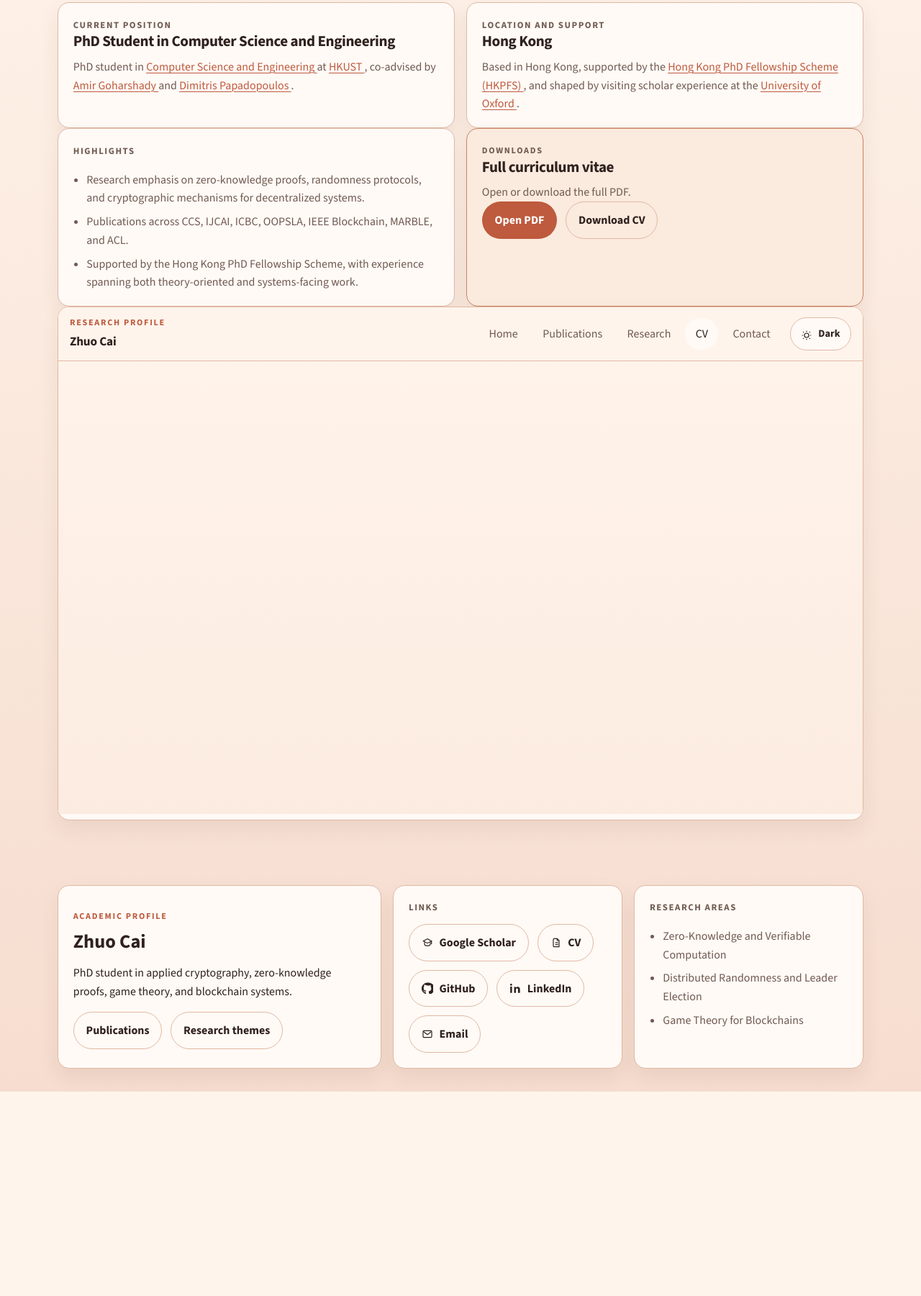
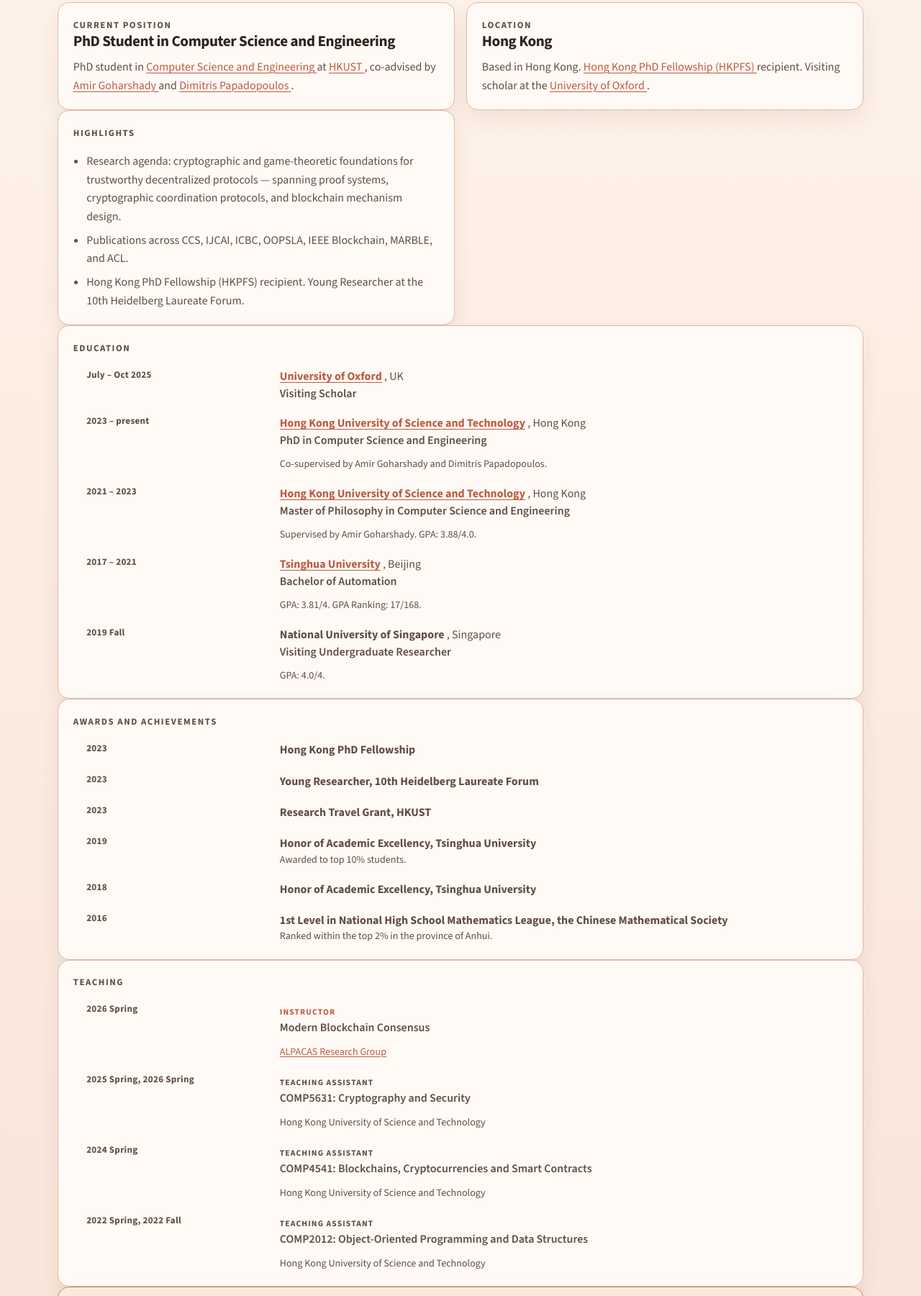
Before and after one commit to zhuocai/zhuocai.github.io, an Astro site: page /cv in a window 1280 px wide. Shown: the part 344-2145 px from the top of the page at 72% size. Before the commit the page ends 1861 px from the top, so only its background shows below. Built offline with nearby package versions, Linux system fonts and the light colour scheme; Astro itself is replaced by a stand-in of ours.

Commit message:
academic rewrite

```diff
--- a/src/components/SiteFooter.astro
+++ b/src/components/SiteFooter.astro
@@ -11,7 +11,7 @@ import Icon from "./Icon.astro";
       <p>{profile.summary}</p>
       <div class="footer-links">
         <a class="footer-link" href="/publications/">Publications</a>
-        <a class="footer-link" href="/project/">Research themes</a>
+        <a class="footer-link" href="/research/">Research themes</a>
       </div>
     </div>
 
--- a/src/components/SiteHeader.astro
+++ b/src/components/SiteHeader.astro
@@ -12,7 +12,7 @@ const { currentPath = "/" } = Astro.props;
 const navItems = [
   { href: "/", label: "Home" },
   { href: "/publications/", label: "Publications" },
-  { href: "/project/", label: "Research" },
+  { href: "/research/", label: "Research" },
   { href: "/cv/", label: "CV" },
   { href: "/contact/", label: "Contact" }
 ];
--- a/src/data/site.ts
+++ b/src/data/site.ts
@@ -43,6 +43,29 @@ const milestoneSchema = z.object({
   title: z.string(),
   detail: richTextBlockSchema,
   href: z.string().optional()
+});
+
+const awardSchema = z.object({
+  year: z.string(),
+  title: z.string(),
+  detail: z.string().optional()
+});
+
+const educationEntrySchema = z.object({
+  period: z.string(),
+  institution: z.string(),
+  institutionHref: z.string().url().optional(),
+  location: z.string(),
+  degree: z.string(),
+  detail: z.string().optional()
+});
+
+const teachingEntrySchema = z.object({
+  period: z.string(),
+  role: z.enum(["Instructor", "Teaching Assistant"]),
+  institution: z.string(),
+  institutionHref: z.string().url().optional(),
+  course: z.string()
 });
 
 const contactItemSchema = z.object({
@@ -97,7 +120,10 @@ const profileSchema = z.object({
   contactContext: richTextBlockSchema,
   cvHighlights: z.array(z.string()).min(1),
   service: z.array(z.string()).default([]),
-  publicationNote: richTextBlockSchema
+  publicationNote: richTextBlockSchema,
+  awardsAndAchievements: z.array(awardSchema).min(1),
+  education: z.array(educationEntrySchema).min(1),
+  teaching: z.array(teachingEntrySchema).default([])
 });
 
 const links = {
@@ -120,19 +146,19 @@ export const profile = profileSchema.parse({
   email: "zcaiam@connect.ust.hk",
   location: "Hong Kong",
   summary:
-    "PhD student in applied cryptography, zero-knowledge proofs, game theory, and blockchain systems.",
+    "PhD student building cryptographic and game-theoretic foundations for trustworthy decentralized protocols.",
   hero: {
-    eyebrow: "Applied cryptography, zero-knowledge, and decentralized systems",
-    title: "Research in proof systems, distributed randomness, and blockchain mechanism design.",
+    eyebrow: "Proof systems, cryptographic coordination, and blockchain mechanism design",
+    title: "Building cryptographic and game-theoretic foundations for trustworthy decentralized protocols.",
     intro:
-      "I am a PhD student in Computer Science and Engineering at HKUST. My work focuses on proof systems, randomness protocols, and strategic questions in decentralized protocols.",
+      "My research builds the cryptographic and game-theoretic foundations that make decentralized protocols trustworthy at scale. I work across three directions: (1) proof systems — constructing efficient, updatable SNARKs and lookup arguments for verifiable computation over evolving data; (2) cryptographic coordination protocols — designing bias-resistant, incentive-aware randomness and leader-election protocols secure against strategic manipulation; and (3) blockchain mechanism design — analyzing and repairing transaction fee mechanisms for modern architectures including DAG consensus, sharded execution, and parallel transaction processing. My work appears at CCS, IJCAI, OOPSLA, ICBC, and IEEE Blockchain. I am a PhD student at HKUST, supported by the Hong Kong PhD Fellowship (HKPFS), and a former visiting scholar at the University of Oxford.",
     primaryCta: {
       label: "View publications",
       href: "/publications/"
     },
     secondaryCta: {
       label: "Research themes",
-      href: "/project/"
+      href: "/research/"
     },
     stats: [
       {
@@ -140,8 +166,8 @@ export const profile = profileSchema.parse({
         label: "research papers"
       },
       {
-        value: "4",
-        label: "core research themes"
+        value: "3",
+        label: "research thrusts"
       },
       {
         value: "HKPFS",
@@ -166,7 +192,7 @@ export const profile = profileSchema.parse({
       { text: "." }
     ],
     [
-      { text: "My work sits at the intersection of applied cryptography, zero-knowledge proofs, MPC, game theory, and blockchain systems. I am supported by the " },
+      { text: "My research builds the cryptographic and game-theoretic foundations for trustworthy decentralized protocols, spanning proof systems, cryptographic coordination protocols, and mechanism design for blockchain infrastructure. I am supported by the " },
       { text: "Hong Kong PhD Fellowship Scheme (HKPFS)", href: links.hkpfs },
       { text: "." }
     ],
@@ -180,24 +206,19 @@ export const profile = profileSchema.parse({
   ],
   researchAreas: [
     {
-      title: "Zero-Knowledge and Verifiable Computation",
+      title: "Proof Systems and Verifiable Computation",
       description:
-        "Lookup arguments, verifiable databases, and cryptographic techniques for trustworthy computation."
+        "Updatable lookup arguments, verifiable databases, and SNARK constructions for trustworthy outsourced computation over evolving data."
     },
     {
-      title: "Distributed Randomness and Leader Election",
+      title: "Cryptographic Coordination Protocols",
       description:
-        "Fair randomness generation, random beacons, and incentive-aware coordination in decentralized systems."
+        "Bias-resistant randomness generation, random beacons, and incentive-aware leader-election protocols secure against strategic manipulation in decentralized systems."
     },
     {
-      title: "Game Theory for Blockchains",
+      title: "Blockchain Mechanism Design",
       description:
-        "Mechanism design and strategic analysis for blockchain protocols and smart-contract-enabled systems."
-    },
-    {
-      title: "Smart Contract Analysis",
-      description:
-        "Formal and automated analysis of smart contracts, especially around gas behavior and protocol safety."
+        "Transaction fee mechanism theory for modern architectures — DAG consensus, sharded execution, parallel processing — and strategic equilibrium design via smart contracts."
     }
   ],
   affiliations: [
@@ -219,7 +240,7 @@ export const profile = profileSchema.parse({
       ]
     },
     {
-      label: "Support",
+      label: "Fellowship",
       value: [{ text: "Hong Kong PhD Fellowship Scheme (HKPFS)", href: links.hkpfs }]
     },
     {
@@ -283,7 +304,7 @@ export const profile = profileSchema.parse({
       detail: [
         { text: "Current work at " },
         { text: "HKUST", href: links.hkust },
-        { text: " spans zero-knowledge proofs, distributed randomness, smart contract analysis, and the economics of decentralized protocols." }
+        { text: " spans proof systems, cryptographic coordination protocols, distributed randomness, and mechanism design for decentralized infrastructure." }
       ]
     },
     {
@@ -349,9 +370,9 @@ export const profile = profileSchema.parse({
     { text: "." }
   ],
   locationContext: [
-    { text: "Based in Hong Kong, supported by the " },
-    { text: "Hong Kong PhD Fellowship Scheme (HKPFS)", href: links.hkpfs },
-    { text: ", and shaped by visiting scholar experience at the " },
+    { text: "Based in Hong Kong. " },
+    { text: "Hong Kong PhD Fellowship (HKPFS)", href: links.hkpfs },
+    { text: " recipient. Visiting scholar at the " },
     { text: "University of Oxford", href: links.oxford },
     { text: "." }
   ],
@@ -362,18 +383,93 @@ export const profile = profileSchema.parse({
     { text: "HKUST", href: links.hkust },
     { text: " and " },
     { text: "HKUST CSE", href: links.hkustCse },
-    { text: ", and currently focused on zero-knowledge systems, cryptographic mechanisms, and strategic questions in decentralized protocols." }
+    { text: ", and currently focused on proof systems, cryptographic coordination protocols, and mechanism design for decentralized infrastructure." }
   ],
   cvHighlights: [
-    "Research emphasis on zero-knowledge proofs, randomness protocols, and cryptographic mechanisms for decentralized systems.",
+    "Research agenda: cryptographic and game-theoretic foundations for trustworthy decentralized protocols — spanning proof systems, cryptographic coordination protocols, and blockchain mechanism design.",
     "Publications across CCS, IJCAI, ICBC, OOPSLA, IEEE Blockchain, MARBLE, and ACL.",
-    "Supported by the Hong Kong PhD Fellowship Scheme, with experience spanning both theory-oriented and systems-facing work."
+    "Hong Kong PhD Fellowship (HKPFS) recipient. Young Researcher at the 10th Heidelberg Laureate Forum."
   ],
   service: ["Program committee member, MARBLE 2025"],
   publicationNote: [
     { text: "Papers coauthored with " },
     { text: "Amir Goharshady", href: links.amir },
     { text: " follow the theoretical computer science convention of alphabetical author order." }
+  ],
+  awardsAndAchievements: [
+    { year: "2023", title: "Hong Kong PhD Fellowship" },
+    { year: "2023", title: "Young Researcher, 10th Heidelberg Laureate Forum" },
+    { year: "2023", title: "Research Travel Grant, HKUST" },
+    { year: "2019", title: "Honor of Academic Excellency, Tsinghua University", detail: "Awarded to top 10% students." },
+    { year: "2018", title: "Honor of Academic Excellency, Tsinghua University" },
+    { year: "2016", title: "1st Level in National High School Mathematics League, the Chinese Mathematical Society", detail: "Ranked within the top 2% in the province of Anhui." }
+  ],
+  education: [
+    {
+      period: "July – Oct 2025",
+      institution: "University of Oxford",
+      institutionHref: links.oxford,
+      location: "UK",
+      degree: "Visiting Scholar"
+    },
+    {
+      period: "2023 – present",
+      institution: "Hong Kong University of Science and Technology",
+      institutionHref: links.hkust,
+      location: "Hong Kong",
+      degree: "PhD in Computer Science and Engineering",
+      detail: "Co-supervised by Amir Goharshady and Dimitris Papadopoulos."
+    },
+    {
+      period: "2021 – 2023",
+      institution: "Hong Kong University of Science and Technology",
+      institutionHref: links.hkust,
+      location: "Hong Kong",
+      degree: "Master of Philosophy in Computer Science and Engineering",
+      detail: "Supervised by Amir Goharshady. GPA: 3.88/4.0."
+    },
+    {
+      period: "2017 – 2021",
+      institution: "Tsinghua University",
+      institutionHref: links.tsinghua,
+      location: "Beijing",
+      degree: "Bachelor of Automation",
+      detail: "GPA: 3.81/4. GPA Ranking: 17/168."
+    },
+    {
+      period: "2019 Fall",
+      institution: "National University of Singapore",
+      location: "Singapore",
+      degree: "Visiting Undergraduate Researcher",
+      detail: "GPA: 4.0/4."
+    }
+  ],
+  teaching: [
+    {
+      period: "2026 Spring",
+      role: "Instructor",
+      institution: "ALPACAS Research Group",
+      institutionHref: "https://amir.goharshady.com/group",
+      course: "Modern Blockchain Consensus"
+    },
+    {
+      period: "2025 Spring, 2026 Spring",
+      role: "Teaching Assistant",
+      institution: "Hong Kong University of Science and Technology",
+      course: "COMP5631: Cryptography and Security"
+    },
+    {
+      period: "2024 Spring",
+      role: "Teaching Assistant",
+      institution: "Hong Kong University of Science and Technology",
+      course: "COMP4541: Blockchains, Cryptocurrencies and Smart Contracts"
+    },
+    {
+      period: "2022 Spring, 2022 Fall",
+      role: "Teaching Assistant",
+      institution: "Hong Kong University of Science and Technology",
+      course: "COMP2012: Object-Oriented Programming and Data Structures"
+    }
   ]
 });
 
--- a/src/lib/publication-ui.ts
+++ b/src/lib/publication-ui.ts
@@ -58,7 +58,7 @@ export function getPublicationPrimaryAction(publication: SerializedPublication):
   }
 
   return {
-    href: `/project/#paper-${publication.id}`,
+    href: `/research/#paper-${publication.id}`,
     label: "Summary",
     external: false
   };
--- a/src/pages/cv.astro
+++ b/src/pages/cv.astro
@@ -21,7 +21,7 @@ import { profile } from "../data/site";
         </article>
 
         <article class="cv-panel" data-reveal>
-          <p class="snapshot-card__label">Location and support</p>
+          <p class="snapshot-card__label">Location</p>
           <h3>{profile.location}</h3>
           <RichText block={profile.locationContext} class="text-block" />
         </article>
@@ -34,6 +34,65 @@ import { profile } from "../data/site";
             {profile.cvHighlights.map((item) => <li>{item}</li>)}
           </ul>
         </article>
+      </div>
+
+      <article class="cv-panel" data-reveal>
+        <p class="snapshot-card__label">Education</p>
+        <ul class="cv-timeline">
+          {profile.education.map((entry) => (
+            <li class="cv-timeline__entry">
+              <span class="cv-timeline__period">{entry.period}</span>
+              <div>
+                <strong>
+                  {entry.institutionHref
+                    ? <a class="text-link" href={entry.institutionHref} target="_blank" rel="noreferrer">{entry.institution}</a>
+                    : entry.institution
+                  }
+                </strong>
+                <span class="cv-timeline__location">, {entry.location}</span>
+                <p class="cv-timeline__degree">{entry.degree}</p>
+                {entry.detail && <p class="cv-timeline__detail">{entry.detail}</p>}
+              </div>
+            </li>
+          ))}
+        </ul>
+      </article>
+
+      <article class="cv-panel" data-reveal>
+        <p class="snapshot-card__label">Awards and Achievements</p>
+        <ul class="cv-timeline">
+          {profile.awardsAndAchievements.map((award) => (
+            <li class="cv-timeline__entry">
+              <span class="cv-timeline__period">{award.year}</span>
+              <div>
+                <strong>{award.title}</strong>
+                {award.detail && <p class="cv-timeline__detail">{award.detail}</p>}
+              </div>
+            </li>
+          ))}
+        </ul>
+      </article>
+
+      <article class="cv-panel" data-reveal>
+        <p class="snapshot-card__label">Teaching</p>
+        <ul class="cv-timeline">
+          {profile.teaching.map((entry) => (
+            <li class="cv-timeline__entry">
+              <span class="cv-timeline__period">{entry.period}</span>
+              <div>
+                <span class:list={["cv-teaching__role", entry.role === "Instructor" && "cv-teaching__role--instructor"]}>{entry.role}</span>
+                <p class="cv-timeline__degree">{entry.course}</p>
+                <p class="cv-timeline__detail">
+                  {entry.institutionHref
+                    ? <a class="text-link" href={entry.institutionHref} target="_blank" rel="noreferrer">{entry.institution}</a>
+                    : entry.institution
+                  }
+                </p>
+              </div>
+            </li>
+          ))}
+        </ul>
+      </article>
 
       <article class="cta-panel" data-reveal>
         <p class="eyebrow">Downloads</p>
@@ -44,7 +103,6 @@ import { profile } from "../data/site";
           <a class="button button--ghost" href="/cv/caizhuo_CV.pdf" download>Download CV</a>
         </div>
       </article>
-      </div>
 
       <article class="cv-panel cv-embed" data-reveal>
         <iframe src="/cv/caizhuo_CV.pdf" title={`${profile.name} CV PDF`}></iframe>
--- a/src/styles/global.css
+++ b/src/styles/global.css
@@ -11,7 +11,7 @@
   --line: #e2b8a3;
   --line-strong: #c98364;
   --text: #2f211d;
-  --text-soft: #715a51;
+  --text-soft: #614d45;
   --brand: #be5a3d;
   --brand-strong: #9e4025;
   --accent: #0b7a72;
@@ -91,6 +91,13 @@ a {
 .text-block,
 .section-copy,
 .muted {
+  color: var(--text-soft);
+}
+
+.section-lead {
+  max-width: 72ch;
+  margin-top: 1.75rem;
+  line-height: 1.75;
   color: var(--text-soft);
 }
 
@@ -361,22 +368,24 @@ html:not([data-theme="dark"]) .theme-toggle__icon--moon {
 
 .home-overview__identity {
   display: grid;
-  grid-template-columns: minmax(88px, 108px) minmax(0, 1fr);
+  grid-template-columns: minmax(100px, 124px) minmax(0, 1fr);
   gap: 0.9rem;
   align-items: start;
 }
 
 .home-portrait {
   overflow: hidden;
-  border-radius: var(--radius-md);
-  border: 1px solid var(--line);
+  border-radius: 50%;
+  border: 2px solid var(--line);
   background: var(--surface);
 }
 
 .home-portrait img {
   width: 100%;
-  aspect-ratio: 0.88;
+  aspect-ratio: 1;
   object-fit: cover;
+  object-position: center top;
+  border-radius: 50%;
 }
 
 .home-overview__identity p {
@@ -667,6 +676,24 @@ html:not([data-theme="dark"]) .theme-toggle__icon--moon {
 .grid-three,
 .projects-grid {
   grid-template-columns: repeat(3, minmax(0, 1fr));
+}
+
+.project-prior-item {
+  margin-bottom: 3rem;
+}
+
+.project-prior-item__header {
+  margin-bottom: 1.25rem;
+}
+
+.project-prior-item__header h3 {
+  margin-top: 0.5rem;
+  margin-bottom: 0.5rem;
+}
+
+.project-prior-item__header p {
+  color: var(--text-soft);
+  max-width: 72ch;
 }
 
 .home-destinations {
@@ -1000,6 +1027,59 @@ html:not([data-theme="dark"]) .theme-toggle__icon--moon {
   background: white;
 }
 
+/* CV timeline: 2-column period | content layout */
+.cv-timeline {
+  margin: 0.75rem 0 0;
+  padding: 0;
+  list-style: none;
+  display: grid;
+  gap: 0.65rem;
+}
+
+.cv-timeline__entry {
+  display: grid;
+  grid-template-columns: minmax(7.5rem, 0.32fr) minmax(0, 1fr);
+  gap: 0.75rem 1rem;
+  align-items: start;
+}
+
+.cv-timeline__period {
+  padding-top: 0.1em;
+  font-size: 0.82rem;
+  font-weight: 700;
+  letter-spacing: 0.02em;
+  color: var(--text-soft);
+  line-height: 1.4;
+}
+
+.cv-timeline__degree {
+  margin: 0.15rem 0 0;
+  font-weight: 600;
+  color: var(--text);
+  line-height: 1.35;
+}
+
+.cv-timeline__detail {
+  margin: 0.2rem 0 0;
+  font-size: 0.88rem;
+  color: var(--text-soft);
+  line-height: 1.45;
+}
+
+/* Teaching role labels */
+.cv-teaching__role {
+  display: inline-block;
+  font-size: 0.72rem;
+  font-weight: 800;
+  letter-spacing: 0.1em;
+  text-transform: uppercase;
+  color: var(--text-soft);
+}
+
+.cv-teaching__role--instructor {
+  color: var(--brand);
+}
+
 .contact-card__value {
   display: block;
   margin-bottom: 0.35rem;
@@ -1158,6 +1238,11 @@ html:not([data-theme="dark"]) .theme-toggle__icon--moon {
   .timeline-item {
     grid-template-columns: 1fr;
   }
+
+  .cv-timeline__entry {
+    grid-template-columns: 1fr;
+    gap: 0.25rem;
+  }
 }
 
 @media (max-width: 560px) {
```
Also changed, not shown: src/content/directions/blockchain-incentive-design.json (+4 -3 lines), src/data/projects.ts (+52 -32 lines), src/pages/index.astro (+29 -32 lines), src/pages/research.astro (renamed from src/pages/project.astro, +49 -9 lines), 1 other file. Lines whose indentation alone changed are shown as unchanged.
